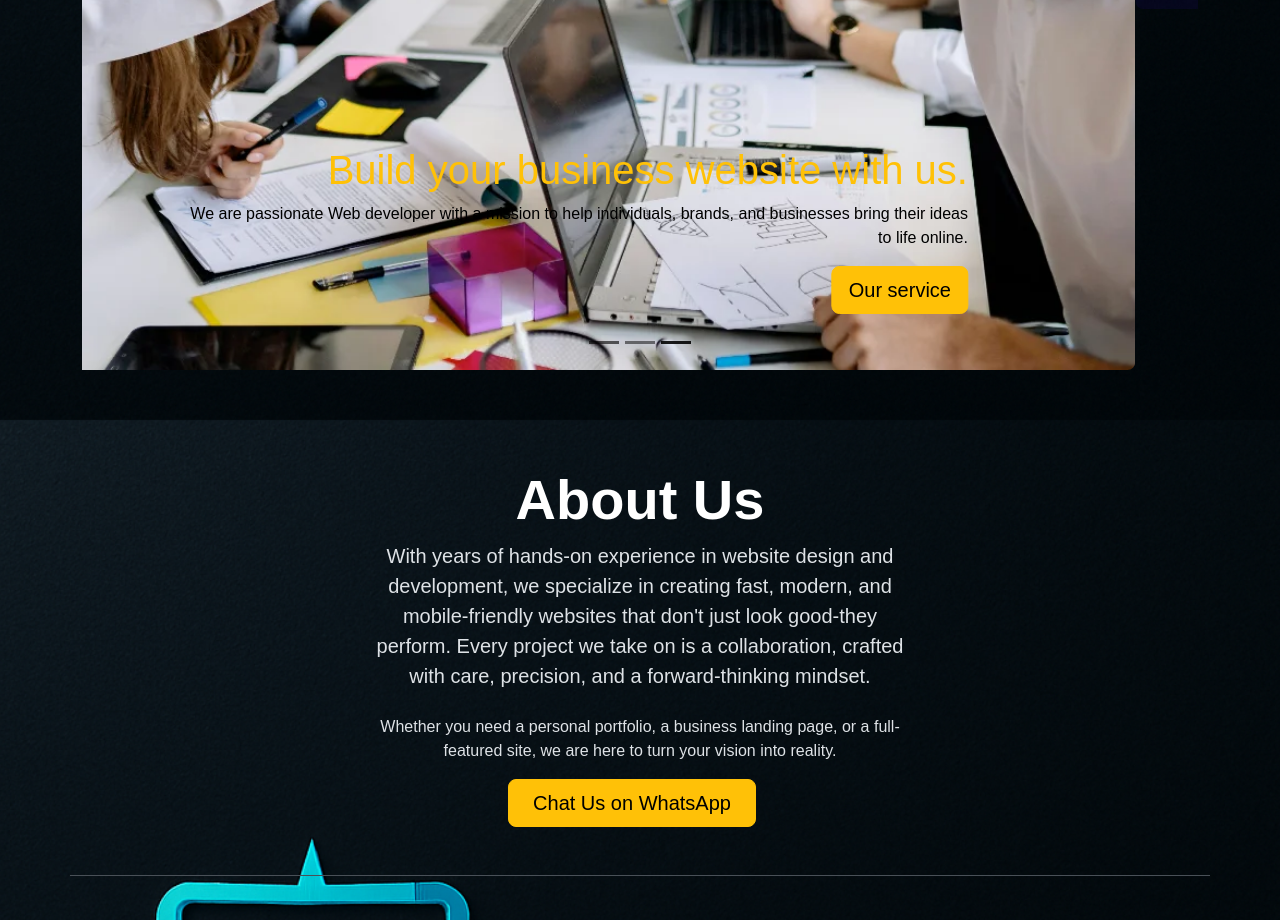
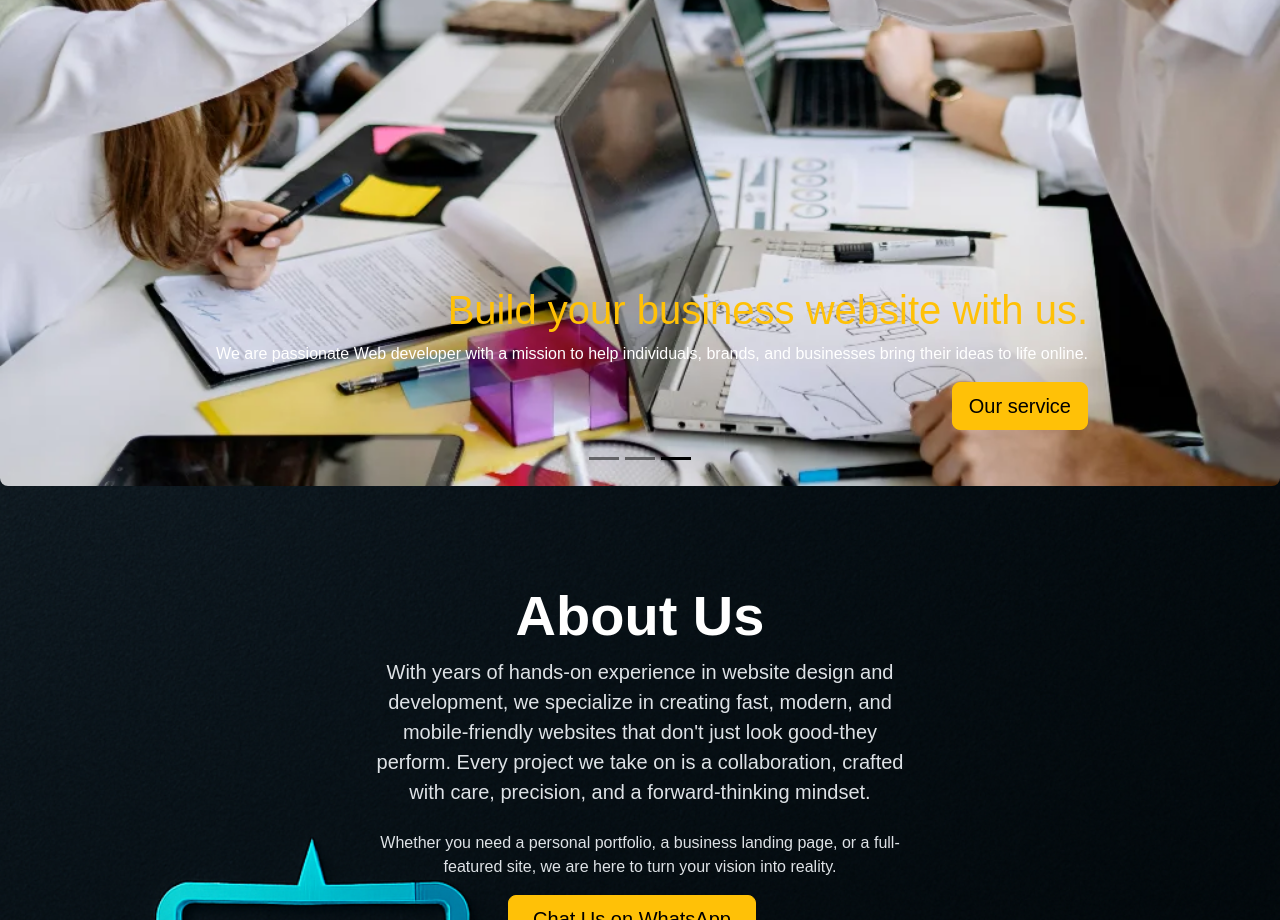
Before and after one commit to Futureareavailable743/FutureCraft, a plain HTML site: page index.html in a window 1280 px wide. Shown: the part 860-1780 px from the top of the page. Drawn offline with nearby package versions, Linux system fonts and the light colour scheme.

Commit message:
Add files via upload

```diff
--- a/index.html
+++ b/index.html
@@ -130,32 +130,33 @@ body{
 
 <!--    Home-->
 
+
 <section id="features">
-    <div class=" container mt-5">
-<div id="myCarousel" class=" carousel slide mt-5 mb-6  " data-bs-ride="carousel">
+<div id="myCarousel" class="carousel slide mb-6" data-bs-ride="carousel mt-3">
    <div class="carousel-indicators">
      <button type="button" data-bs-target="#myCarousel" data-bs-slide-to="0" class="" aria-label="Slide 1"></button>
      <button type="button" data-bs-target="#myCarousel" data-bs-slide-to="1" aria-label="Slide 2" class=""></button>
      <button type="button" data-bs-target="#myCarousel" data-bs-slide-to="2" aria-label="Slide 3" class="active" aria-current="true"></button>
      </div>
-    <div class="carousel-inner mt-5">
+     <div class="carousel-inner">
       <div class="carousel-item">
-            <img src="./misc-16.webp" aria-hidden="true" class="bd-placeholder-img " height="100%" preserveAspectRatio="xMidYMid slice" width="100%" ><rect width="100%" height="100%" fill="var(--bs-secondary-color)"></rect></svg>
-            <div class="container"> <div class="carousel-caption text-start">
+        <img src="./misc-16.webp" aria-hidden="true" class="bd-placeholder-img " height="100%" preserveAspectRatio="xMidYMid slice" width="100%"><rect width="100%" height="100%" fill="var(--bs-secondary-color)"></rect></svg>
+         <div class="container">
+          <div class="carousel-caption text-start">
              <h1 class="display-4 fw-bold lh-1 text-body-emphasis">Crafting <span class="text-warning">Tomorrow's</span> <br />Web, <span class="text-body-secondary">Today. </span> </h1>
 
-         <p   contenteditable="true" spellcheck="false"  class=" text-warning text-bg-dark">We create the most beatiful webstites around the world. Customize websites designed to grow your brand.</p>
+             <p class="opacity-75 text-warning">We create the most beatiful webstites around the world. Customize websites designed to grow your brand.</p>
 
              <p><a class="btn btn-lg btn-warning" href="https://wa.me/message/BXPFJE3YCBVXF1">Sign up today</a></p>
 
              </div>
             </div>
            </div>
-        <div class="carousel-item ">
+           <div class="carousel-item">
             <img src="./img/sean-pollock-PhYq704ffdA-unsplash.jpg" aria-hidden="true" class="bd-placeholder-img " height="100%" preserveAspectRatio="xMidYMid slice" width="100%"><rect width="100%" height="100%" fill="var(--bs-secondary-color)"></rect></svg>
             <div class="container"> <div class="carousel-caption">
-                <h1 class="text-warning text-5xl ">FutureCraft.</h1>
-                  <p    contenteditable="true" spellcheck="false" class="text-white" >We create innovative digital solutions that drive growth and elevate your brand. From web development to digital marketing, we're your partners in digital transformation.</p>
+              <h1 class="text-warning">FutureCraft.</h1>
+              <p class="text-white">We create innovative digital solutions that drive growth and elevate your brand. From web development to digital marketing, we're your partners in digital transformation.</p>
 
                <p><a class="btn btn-lg btn-warning" href="./about.html">Learn more</a>
                 </p>
@@ -164,11 +165,13 @@ body{
            </div>
            <div class="carousel-item active">
             <img src="./about-square-8.webp" aria-hidden="true" class="bd-placeholder-img " height="100%" preserveAspectRatio="xMidYMid slice" width="100%"><rect width="100%" height="100%" fill="var(--bs-secondary-color)"></rect></svg>
-            <div class="container"> <div class="carousel-caption text-end">
-                <h1 class="text-warning font-bold">Build your business website with us.</h1>
-                 <p> We are passionate Web developer with a mission to help individuals, brands, and businesses bring their ideas to life online.
+            <div class="container">
+              <div class="carousel-caption text-end">
+                 <h1 class="text-warning">Build your business website with us.</h1>
+                  <p class="text-white"> We are passionate Web developer with a mission to help individuals, brands, and businesses bring their ideas to life online.
 </p>
                    <p><a class="btn btn-lg btn-warning" href="./Services.html">Our service</a></p>
+
                  </div>
                  </div>
                 </div>
@@ -180,8 +183,23 @@ body{
                 <span class="visually-hidden">Next</span>
               </button>
             </div>
-    </div>
+
+
+
 </section>
+
+
+
+
+
+
+
+
+
+
+
+
+
                  <!--about-->
                  <section>
 
```
Lines whose indentation alone changed are shown as unchanged.
